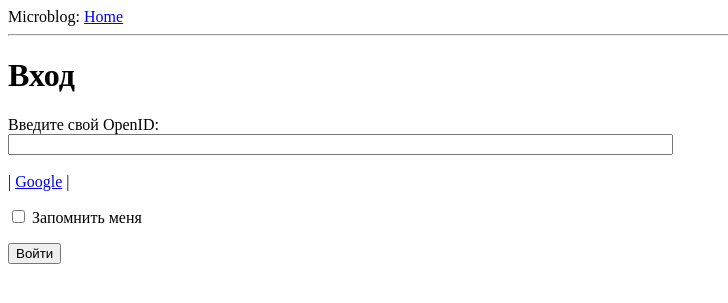
After one commit to Ingener74/Liquid-Sapphire, a Flask app: page /login in a window 1280 px wide. The commit adds this page. Shown: the top 303 px of the page, without its empty margins (0-728 px from the left). Run offline with Flask 2, Linux system fonts and the light colour scheme.

Commit message:
авторизация OpenID

```diff
--- a/app/__init__.py
+++ b/app/__init__.py
@@ -3,5 +3,6 @@
 from flask import Flask
 
 app = Flask(__name__)
+app.config.from_object('config')
 
 from app import views
--- /dev/null
+++ b/app/forms.py
@@ -0,0 +1,10 @@
+# encoding: utf8
+
+from flask.ext.wtf import Form
+from wtforms import TextField, BooleanField
+from wtforms.validators import Required
+
+
+class LoginForm(Form):
+    openid = TextField('openid', validators=[Required()])
+    remember_me = BooleanField('remember_me', default=False)
--- a/app/templates/base.html
+++ b/app/templates/base.html
@@ -9,7 +9,17 @@
     {% endif %}
 </head>
 <body>
-    <h1>Привет, {{user.nickname}}!</h1>
+    <div>Microblog: <a href="/index">Home</a></div>
+    <hr>
+    {% with messages = get_flashed_messages() %}
+        {% if messages %}
+        <ul>
+            {% for message in messages %}
+                <li>{{ message }}</li>
+            {% endfor %}
+        </ul>
+        {% endif %}
+    {% endwith %}
     {% block content %}{% endblock %}
 </body>
 </html>
--- /dev/null
+++ b/app/templates/login.html
@@ -0,0 +1,32 @@
+{% extends "base.html" %}
+{% block content %}
+<script type="text/javascript">
+    function set_openid(openid, pr)
+    {
+        u = openid.search('<username>')
+        if(u != -1)
+        {
+            user = prompt('Enter your ' + pr + 'username: ')
+            openid = openid.substr(0, u) + user
+        }
+        form = document.forms['login']
+        form.elements['openid'].value = openid
+    }
+</script>
+<h1>Вход</h1>
+<form action="" method="post" name="login">
+    {{form.hidden_tag()}}
+    <p>
+        Введите свой OpenID:<br>
+        {{form.openid(size=80)}}<br>
+        {% for error in form.errors.openid %}
+        <span style="color: red">[{{error}}]</span>
+        {% endfor %}<br>
+        | {% for pr in providers %}
+        <a href="javascript:set_openid('{{pr.url}}', '{{pr.name}}');">{{pr.name}}</a> |
+        {% endfor %}
+    </p>
+    <p>{{form.remember_me}} Запомнить меня</p>
+    <p><input type="submit" value="Войти"></p>
+</form>
+{% endblock %}
--- a/app/views.py
+++ b/app/views.py
@@ -1,13 +1,14 @@
 # encoding: utf8
 
+user = {'nickname': u'Павел'}
+
 from app import app
-from flask import render_template
-
+from app.forms import LoginForm
+from flask import redirect, flash
 
 @app.route('/')
 @app.route('/index')
 def index():
-    user = {'nickname': u'Павел'}
     posts = [
         {
             'author': {'nickname': u'Люк'},
@@ -19,3 +20,19 @@ def index():
         }
     ]
     return render_template('index.html', user=user, posts=posts)
+
+
+from flask import render_template
+
+
+@app.route('/login', methods=['GET', 'POST'])
+def login():
+    form = LoginForm()
+    if form.validate_on_submit():
+        flash('Login requested for OpenID = ' + form.openid.data +
+              ', remember_me: ' + str(form.remember_me.data))
+        return redirect('/index')
+    return render_template('login.html',
+                           title=u'Вход',
+                           form=form,
+                           providers=app.config['OPENID_PROVIDERS'])
--- a/config.py
+++ b/config.py
@@ -1 +1,7 @@
 # encoding: utf8
+
+CSRF_ENABLE = True
+SECRET_KEY = 'MySecret'
+OPENID_PROVIDERS = [
+    {'name': 'Google', 'url': 'https://www.google.com/accounts/o8/id'}
+]
```
